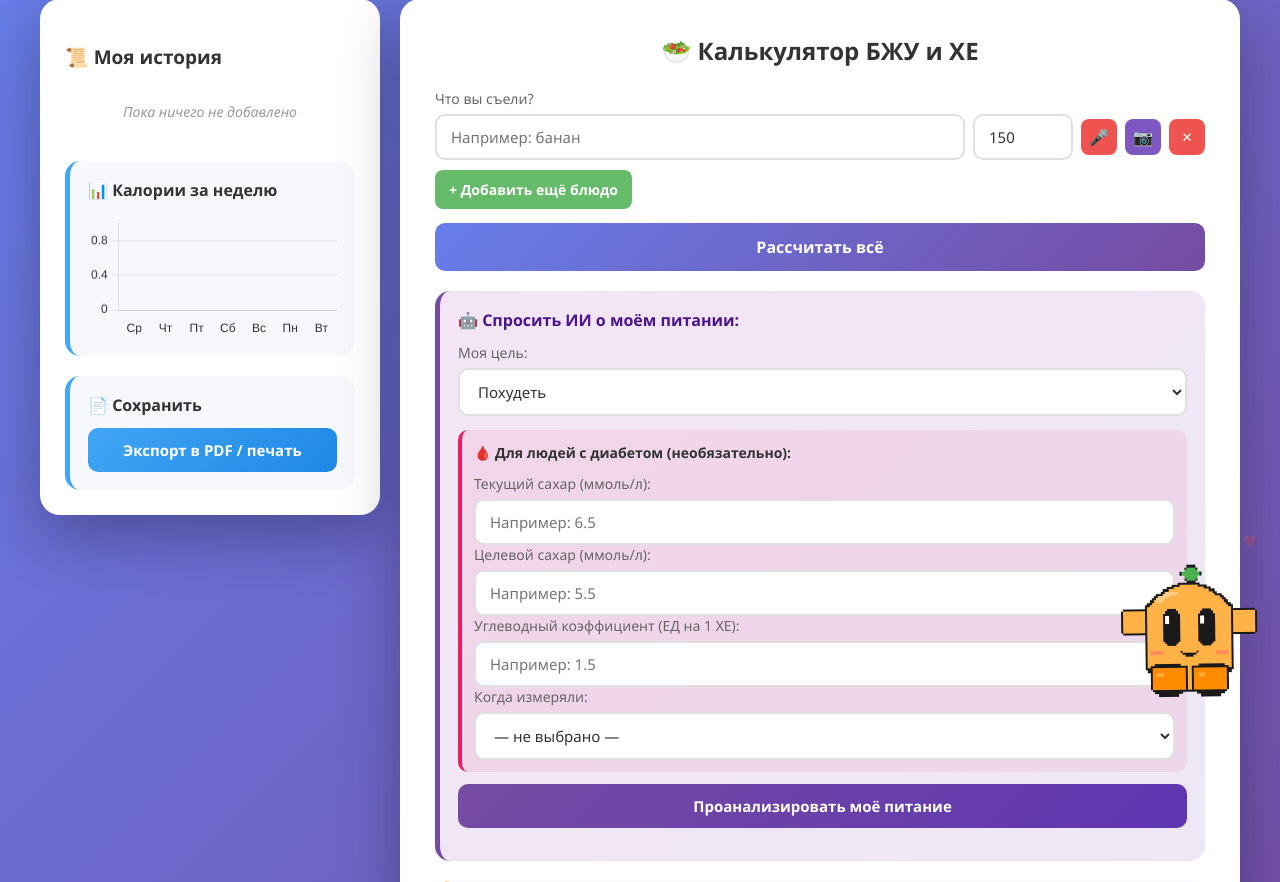
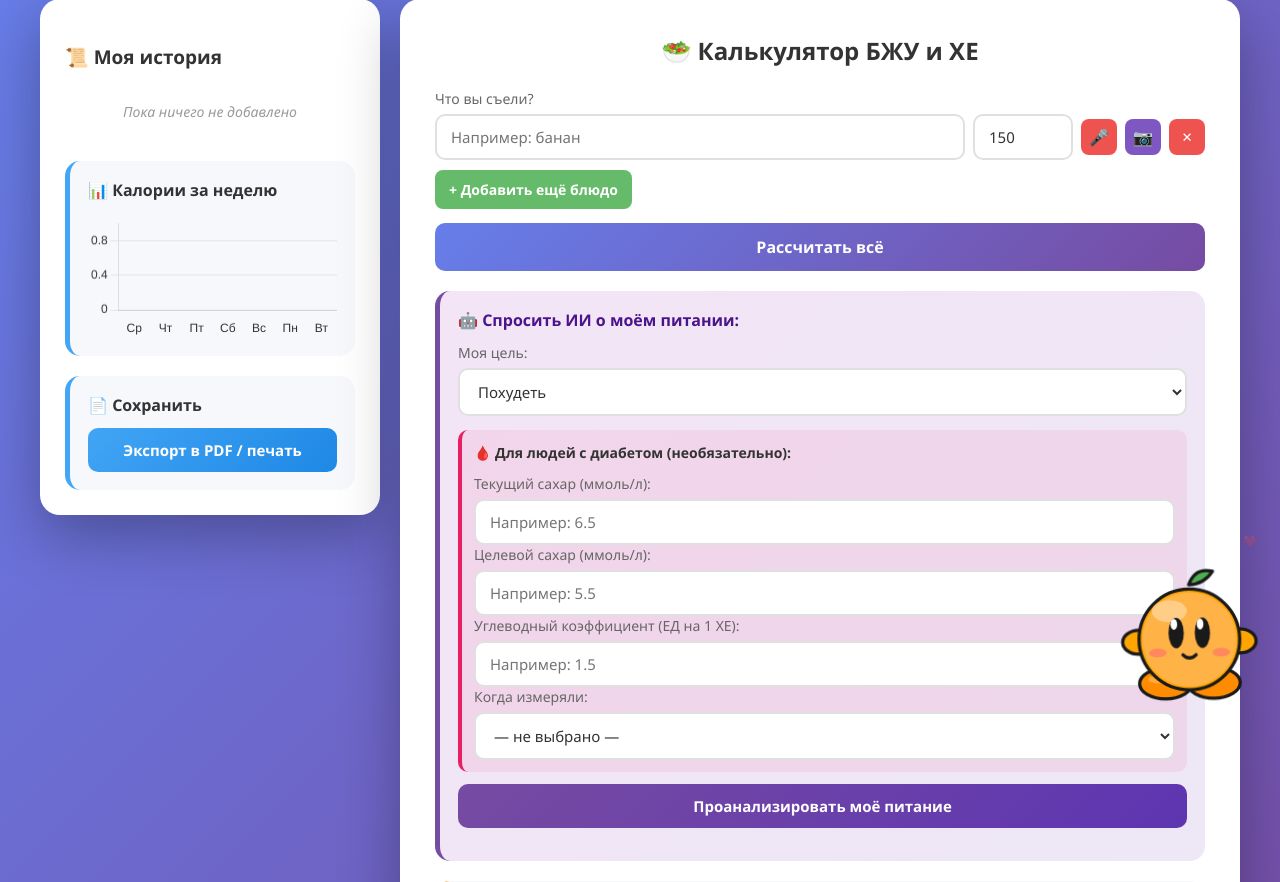
Before and after one commit to frogkiller95/my-nutrition-ai, a Flask app: page / in a window 1280 px wide. Shown: the part 76-958 px from the top of the page. Run offline with Flask 3, Linux system fonts and the light colour scheme; some libraries are stand-ins or nearby versions.

Commit message:
Update index.html

```diff
--- a/templates/index.html
+++ b/templates/index.html
@@ -268,161 +268,41 @@
     <div class="mascot-container" onclick="toggleMascotChat()">
         <div class="mascot-float">
             <span class="mascot-heart">❤️</span>
-     <svg class="mascot-svg" viewBox="0 0 64 64" xmlns="http://www.w3.org/2000/svg" shape-rendering="crispEdges">
-    <!-- ЛИСТИК -->
-    <g fill="#4CAF50">
-        <rect x="31" y="3" width="4" height="1"/>
-        <rect x="30" y="4" width="6" height="1"/>
-        <rect x="29" y="5" width="8" height="2"/>
-        <rect x="30" y="7" width="6" height="1"/>
-        <rect x="31" y="8" width="4" height="1"/>
-    </g>
-    <g fill="#1a1a1a">
-        <rect x="31" y="2" width="4" height="1"/>
-        <rect x="30" y="3" width="1" height="1"/>
-        <rect x="35" y="3" width="1" height="1"/>
-        <rect x="28" y="5" width="1" height="2"/>
-        <rect x="37" y="5" width="1" height="2"/>
-        <rect x="30" y="8" width="1" height="1"/>
-        <rect x="35" y="8" width="1" height="1"/>
-        <rect x="31" y="9" width="4" height="1"/>
-    </g>
+    <svg class="mascot-svg" viewBox="0 0 128 128" xmlns="http://www.w3.org/2000/svg">
+    <!-- ЛИСТИК на макушке -->
+    <path d="M 64 22 Q 70 6 86 10 Q 78 22 64 22 Z" fill="#4CAF50" stroke="#1a1a1a" stroke-width="3" stroke-linejoin="round"/>
 
-    <!-- РУЧКИ (тонкая обводка) -->
-    <g fill="#1a1a1a">
-        <rect x="2" y="22" width="12" height="1"/>
-        <rect x="1" y="23" width="1" height="10"/>
-        <rect x="2" y="33" width="12" height="1"/>
-        <rect x="14" y="23" width="1" height="10"/>
+    <!-- НОЖКИ (большие, позади тела) -->
+    <ellipse cx="42" cy="112" rx="24" ry="14" fill="#FF8C00" stroke="#1a1a1a" stroke-width="3"/>
+    <ellipse cx="86" cy="112" rx="24" ry="14" fill="#FF8C00" stroke="#1a1a1a" stroke-width="3"/>
+    <!-- блики на ножках -->
+    <ellipse cx="38" cy="108" rx="12" ry="4" fill="#FFB347" opacity="0.8"/>
+    <ellipse cx="82" cy="108" rx="12" ry="4" fill="#FFB347" opacity="0.8"/>
 
-        <rect x="50" y="22" width="12" height="1"/>
-        <rect x="49" y="23" width="1" height="10"/>
-        <rect x="50" y="33" width="12" height="1"/>
-        <rect x="62" y="23" width="1" height="10"/>
-    </g>
-    <g fill="#FFB347">
-        <rect x="2" y="23" width="12" height="10"/>
-        <rect x="50" y="23" width="12" height="10"/>
-    </g>
+    <!-- РУЧКИ (маленькие, по бокам) -->
+    <ellipse cx="18" cy="74" rx="15" ry="11" fill="#FFA500" stroke="#1a1a1a" stroke-width="3"/>
+    <ellipse cx="110" cy="74" rx="15" ry="11" fill="#FFA500" stroke="#1a1a1a" stroke-width="3"/>
 
-    <!-- ТЕЛО: тонкая обводка (1 пиксель) -->
-    <g fill="#1a1a1a">
-        <rect x="27" y="10" width="10" height="1"/>
-        <rect x="24" y="11" width="16" height="1"/>
-        <rect x="22" y="12" width="20" height="1"/>
-        <rect x="20" y="13" width="24" height="1"/>
-        <rect x="19" y="14" width="26" height="1"/>
-        <rect x="17" y="15" width="30" height="1"/>
-        <rect x="16" y="16" width="32" height="1"/>
-        <rect x="15" y="17" width="34" height="1"/>
-        <rect x="14" y="18" width="36" height="1"/>
-        <rect x="13" y="19" width="38" height="1"/>
-        <rect x="12" y="20" width="40" height="1"/>
-        <rect x="12" y="21" width="1" height="28"/>
-        <rect x="51" y="21" width="1" height="28"/>
-        <rect x="12" y="49" width="40" height="1"/>
-        <rect x="13" y="50" width="38" height="1"/>
-        <rect x="14" y="51" width="36" height="1"/>
-        <rect x="15" y="52" width="34" height="1"/>
-        <rect x="16" y="53" width="32" height="1"/>
-        <rect x="17" y="54" width="30" height="1"/>
-        <rect x="19" y="55" width="26" height="1"/>
-        <rect x="20" y="56" width="24" height="1"/>
-        <rect x="22" y="57" width="20" height="1"/>
-        <rect x="24" y="58" width="16" height="1"/>
-        <rect x="27" y="59" width="10" height="1"/>
-    </g>
+    <!-- ТЕЛО (круглое, как у Кирби) -->
+    <circle cx="64" cy="72" r="46" fill="#FFA500" stroke="#1a1a1a" stroke-width="3"/>
+    <circle cx="64" cy="72" r="43" fill="#FFB347"/>
 
-    <!-- ТЕЛО: оранжевая заливка -->
-    <g fill="#FFB347">
-        <rect x="28" y="11" width="8" height="1"/>
-        <rect x="25" y="12" width="14" height="1"/>
-        <rect x="23" y="13" width="18" height="1"/>
-        <rect x="21" y="14" width="22" height="1"/>
-        <rect x="20" y="15" width="24" height="1"/>
-        <rect x="18" y="16" width="28" height="1"/>
-        <rect x="17" y="17" width="30" height="1"/>
-        <rect x="16" y="18" width="32" height="1"/>
-        <rect x="15" y="19" width="34" height="1"/>
-        <rect x="14" y="20" width="36" height="1"/>
-        <rect x="13" y="21" width="38" height="28"/>
-        <rect x="14" y="49" width="36" height="1"/>
-        <rect x="15" y="50" width="34" height="1"/>
-        <rect x="16" y="51" width="32" height="1"/>
-        <rect x="17" y="52" width="30" height="1"/>
-        <rect x="18" y="53" width="28" height="1"/>
-        <rect x="19" y="54" width="26" height="1"/>
-        <rect x="21" y="55" width="22" height="1"/>
-        <rect x="22" y="56" width="20" height="1"/>
-        <rect x="24" y="57" width="16" height="1"/>
-        <rect x="25" y="58" width="14" height="1"/>
-    </g>
+    <!-- БЛИК на теле (сверху слева) -->
+    <ellipse cx="46" cy="46" rx="16" ry="10" fill="#FFD9A0" opacity="0.7"/>
 
-    <!-- БЛИК на теле -->
-    <g fill="#FFD9A0" opacity="0.7">
-        <rect x="21" y="14" width="6" height="1"/>
-        <rect x="20" y="15" width="6" height="1"/>
-        <rect x="18" y="16" width="5" height="1"/>
-        <rect x="17" y="17" width="4" height="1"/>
-        <rect x="17" y="18" width="3" height="1"/>
-    </g>
-
-    <!-- НОЖКИ (тонкая обводка) -->
-    <g fill="#1a1a1a">
-        <rect x="16" y="47" width="12" height="1"/>
-        <rect x="14" y="48" width="1" height="11"/>
-        <rect x="15" y="48" width="15" height="1"/>
-        <rect x="30" y="48" width="1" height="11"/>
-        <rect x="15" y="59" width="15" height="1"/>
-        <rect x="16" y="60" width="13" height="1"/>
-        <rect x="18" y="61" width="9" height="1"/>
-
-        <rect x="36" y="47" width="12" height="1"/>
-        <rect x="33" y="48" width="1" height="11"/>
-        <rect x="34" y="48" width="15" height="1"/>
-        <rect x="49" y="48" width="1" height="11"/>
-        <rect x="34" y="59" width="15" height="1"/>
-        <rect x="35" y="60" width="13" height="1"/>
-        <rect x="37" y="61" width="9" height="1"/>
-    </g>
-    <g fill="#FF8C00">
-        <rect x="15" y="49" width="15" height="10"/>
-        <rect x="34" y="49" width="15" height="10"/>
-    </g>
-    <!-- блики на ножках -->
-    <rect x="17" y="51" width="3" height="2" fill="#FFB347" opacity="0.8"/>
-    <rect x="36" y="51" width="3" height="2" fill="#FFB347" opacity="0.8"/>
-
-    <!-- ГЛАЗА (большие, вертикальные овалы) -->
-    <g fill="#1a1a1a">
-        <rect x="22" y="22" width="4" height="1"/>
-        <rect x="21" y="23" width="6" height="1"/>
-        <rect x="20" y="24" width="8" height="13"/>
-        <rect x="21" y="37" width="6" height="1"/>
-        <rect x="22" y="38" width="4" height="1"/>
-
-        <rect x="38" y="22" width="4" height="1"/>
-        <rect x="37" y="23" width="6" height="1"/>
-        <rect x="36" y="24" width="8" height="13"/>
-        <rect x="37" y="37" width="6" height="1"/>
-        <rect x="38" y="38" width="4" height="1"/>
-    </g>
-
-    <!-- БЕЛЫЕ БЛИКИ в глазах -->
-    <rect x="21" y="25" width="2" height="4" fill="#ffffff"/>
-    <rect x="37" y="25" width="2" height="4" fill="#ffffff"/>
+    <!-- ГЛАЗА (большие вертикальные овалы) -->
+    <ellipse cx="52" cy="66" rx="7" ry="14" fill="#1a1a1a"/>
+    <ellipse cx="76" cy="66" rx="7" ry="14" fill="#1a1a1a"/>
+    <!-- белые блики в глазах -->
+    <ellipse cx="50" cy="58" rx="3" ry="5" fill="#ffffff"/>
+    <ellipse cx="74" cy="58" rx="3" ry="5" fill="#ffffff"/>
 
     <!-- РУМЯНЫЕ ЩЁЧКИ -->
-    <rect x="14" y="41" width="6" height="2" fill="#FF6B6B" opacity="0.55"/>
-    <rect x="44" y="41" width="6" height="2" fill="#FF6B6B" opacity="0.55"/>
+    <ellipse cx="35" cy="84" rx="8" ry="4" fill="#FF6B6B" opacity="0.6"/>
+    <ellipse cx="93" cy="84" rx="8" ry="4" fill="#FF6B6B" opacity="0.6"/>
 
-    <!-- РОТ (улыбка) -->
-    <g fill="#1a1a1a">
-        <rect x="28" y="41" width="1" height="1"/>
-        <rect x="35" y="41" width="1" height="1"/>
-        <rect x="29" y="42" width="6" height="1"/>
-        <rect x="30" y="43" width="4" height="1"/>
-    </g>
+    <!-- РОТИК (улыбка) -->
+    <path d="M 58 86 Q 64 92 70 86" stroke="#1a1a1a" stroke-width="3" fill="none" stroke-linecap="round"/>
 </svg>
         </div>
     </div>
```
